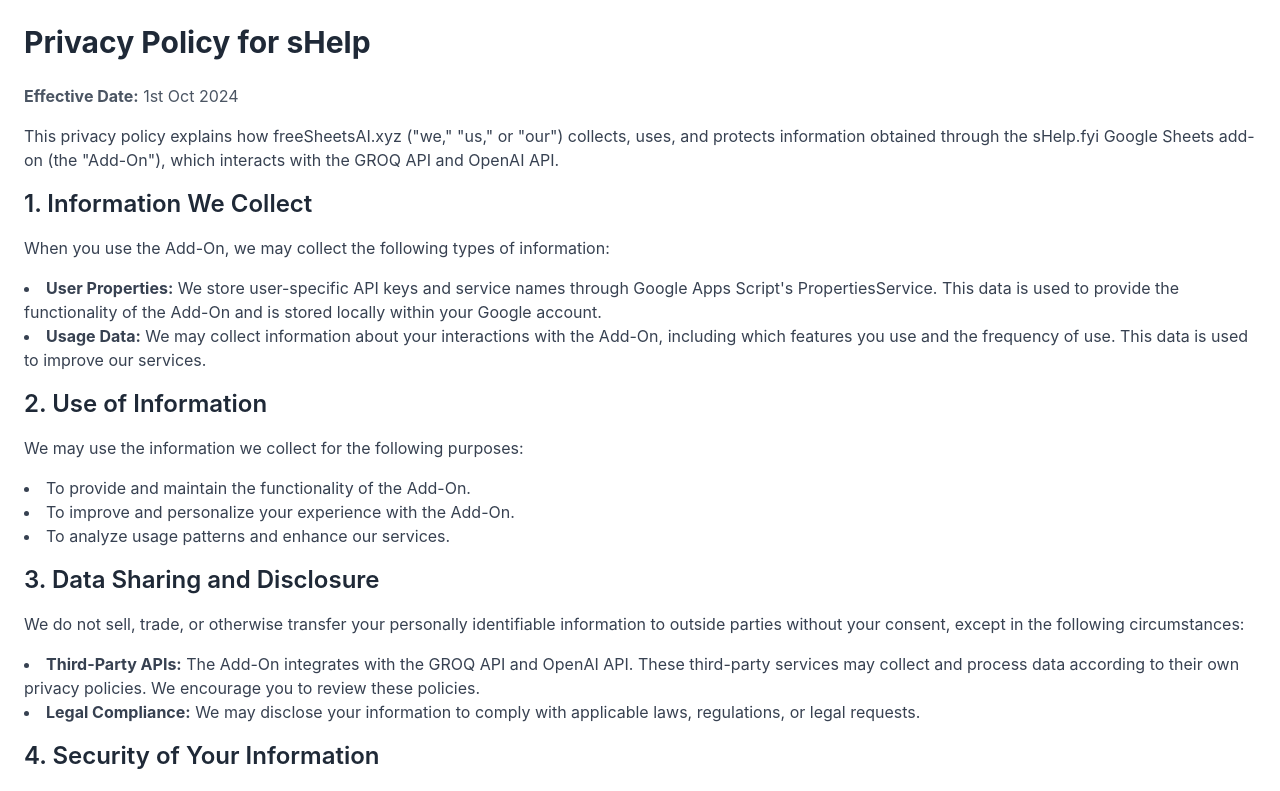
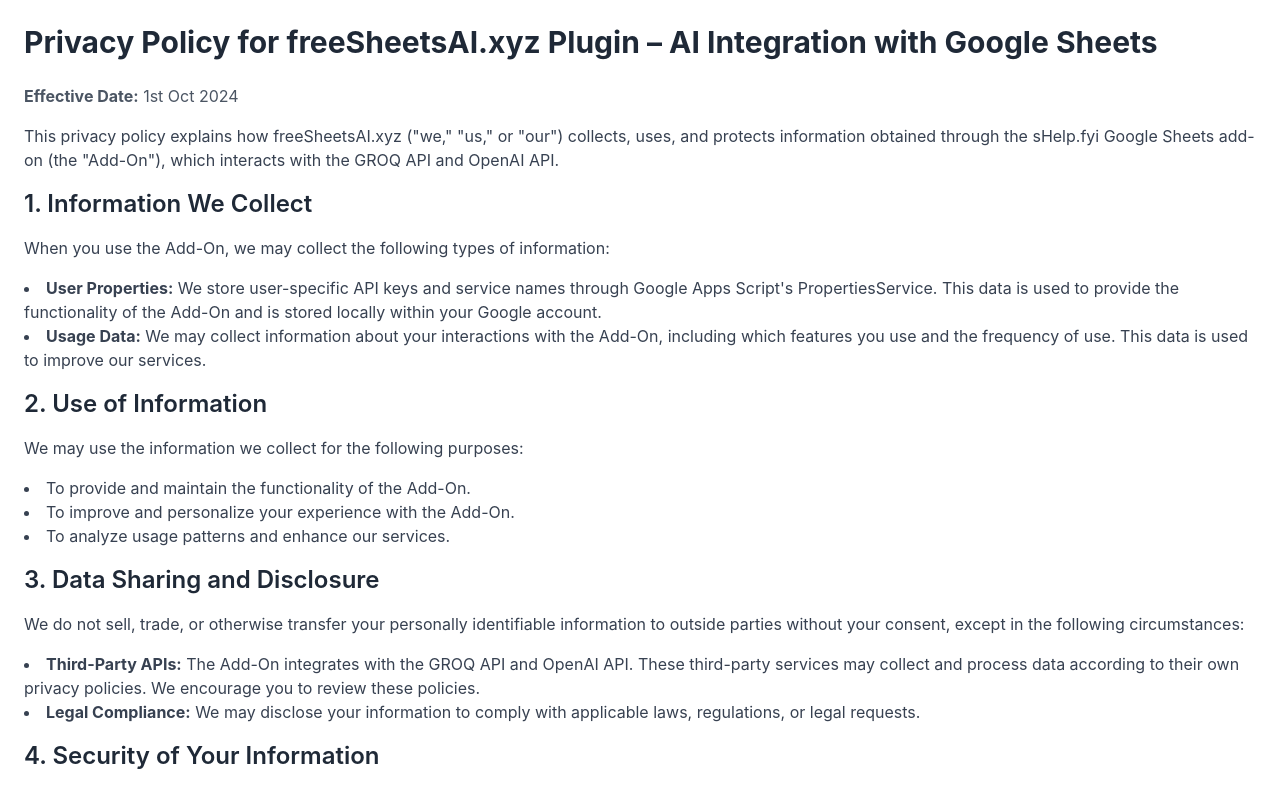
Before and after one commit to agencyaadu/freesheetsai.xyz-Phase-1, a React (Vite) app: page /privacy-policy in a window 1280 px wide. Shown: the top 791 px of the page. Built offline with nearby package versions, Linux system fonts and the light colour scheme.

Commit message:
Privacy Policy Title Updated

```diff
--- a/src/Components/PrivacyPolicy/PrivacyPolicy.jsx
+++ b/src/Components/PrivacyPolicy/PrivacyPolicy.jsx
@@ -3,7 +3,7 @@
 const PrivacyPolicy = () => {
     return (
         <div className="privacy-policy container mx-auto p-6 bg-white">
-            <h1 className="text-3xl font-bold mb-6 text-gray-800">Privacy Policy for sHelp</h1>
+            <h1 className="text-3xl font-bold mb-6 text-gray-800">Privacy Policy for freeSheetsAI.xyz Plugin – AI Integration with Google Sheets</h1>
             <p className="mb-4 text-gray-600"><strong>Effective Date:</strong> 1st Oct 2024</p>
             <p className="mb-4 text-gray-700">
                 This privacy policy explains how freeSheetsAI.xyz ("we," "us," or "our") collects, uses, and protects information obtained through the sHelp.fyi Google Sheets add-on (the "Add-On"), which interacts with the GROQ API and OpenAI API.
```
